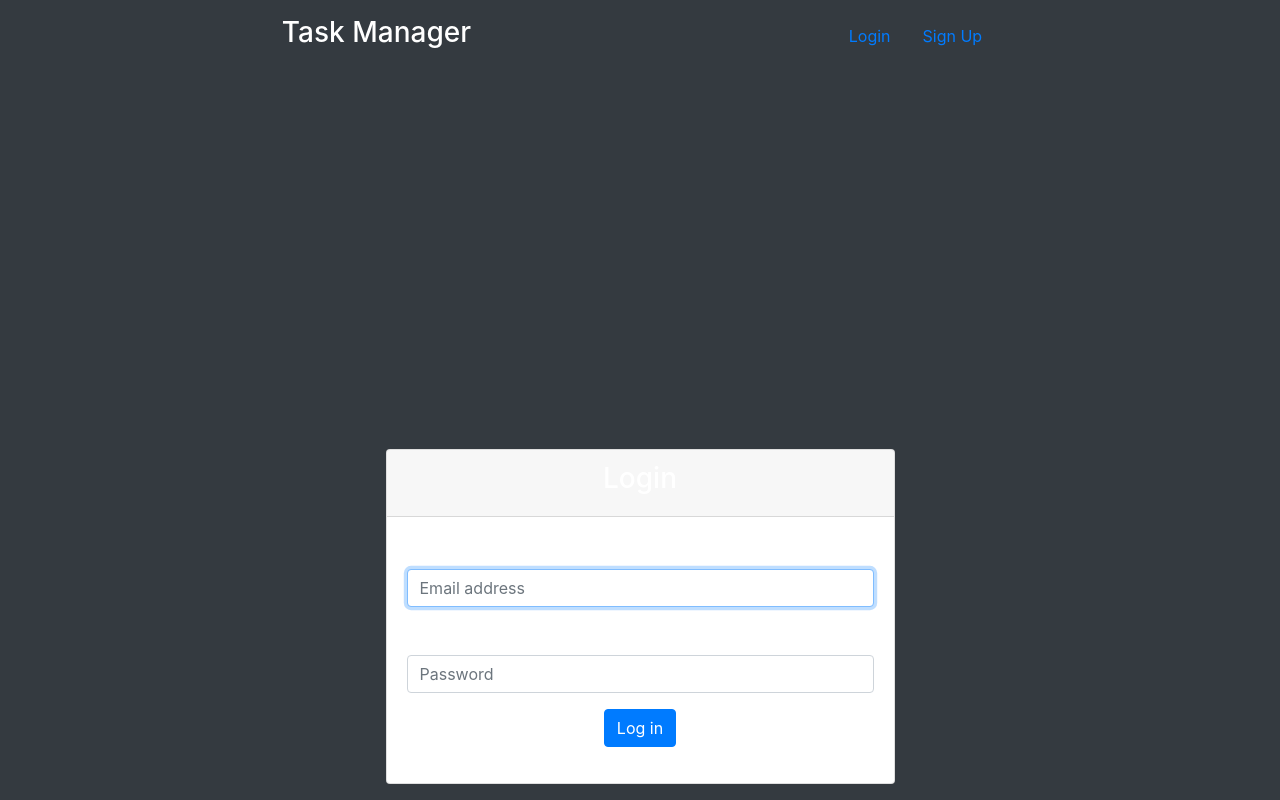
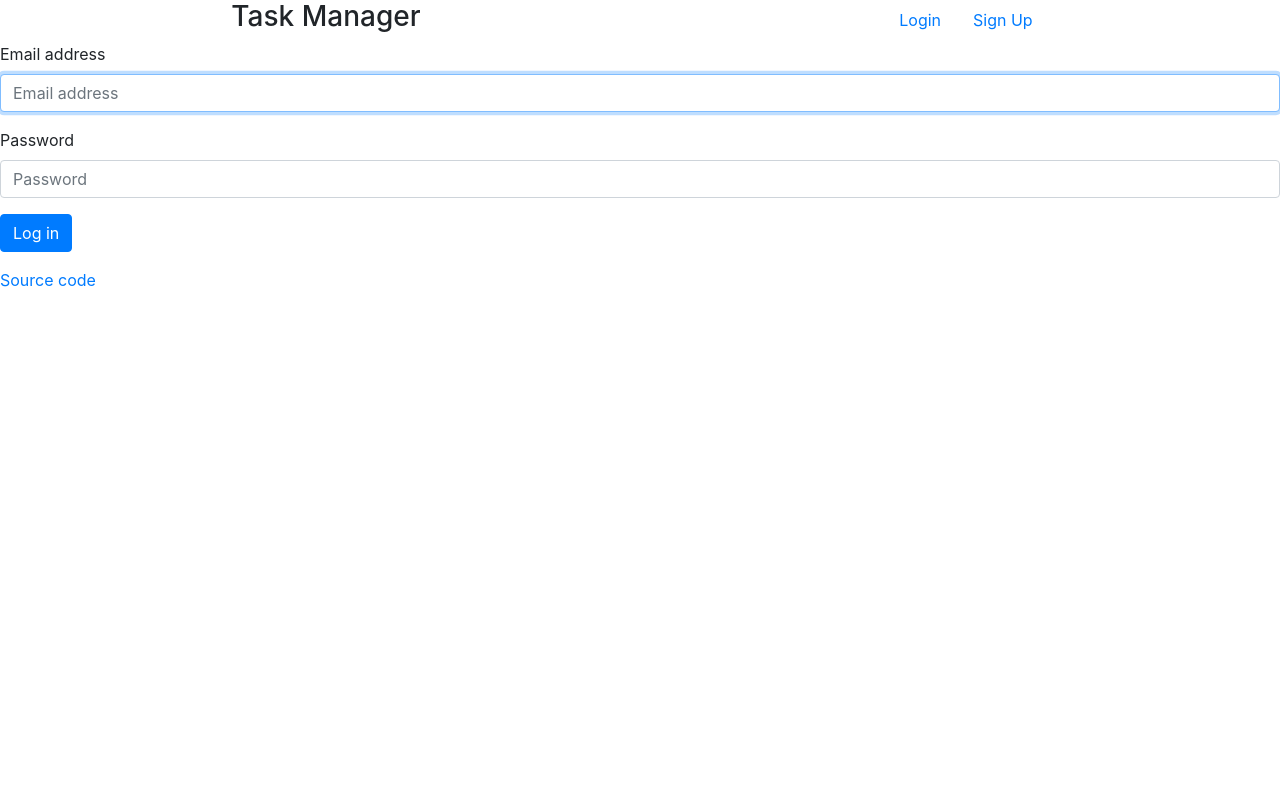
Before and after one commit to Uladzislau97/python-project-lvl4, a Django app: page /login/ in a window 1280 px wide. Run offline with Django 3.2, Linux system fonts and the light colour scheme; some libraries are stand-ins or nearby versions.

Commit message:
Refactor base view

```diff
--- a/templates/base.html
+++ b/templates/base.html
@@ -24,9 +24,7 @@
         <link rel="canonical" href="https://getbootstrap.com/docs/4.0/examples/cover/">
     </head>
 
-    <body class="text-center bg-dark text-white">
-        <div class="container">
-            <div class="cover-container d-flex h-100 p-3 mx-auto flex-column">
+    <body>
         <header class="masthead mb-auto">
             <div class="inner d-flex justify-content-around">
                 <h3 class="masthead-brand">Task Manager</h3>
@@ -45,7 +43,13 @@
 
         {% block title %}{% endblock %}
         {% block content %}{% endblock %}
+
+        <footer class="mastfoot mt-auto">
+            <div class="inner">
+                <p>
+                    <a href="https://github.com/Uladzislau97/python-project-lvl4" target="blank">Source code</a>
+                </p>
             </div>
-        </div>
+        </footer>
     </body>
 </html>
--- a/templates/registration/login.html
+++ b/templates/registration/login.html
@@ -2,22 +2,9 @@
 {% load bootstrap4 %}
 
 {% block content %}
-<div class="container">
-  <div class="row">
-    <div class="col-md-10 col-lg-6 offset-md-1 offset-lg-3">
-      <div class="card">
-        <div class="card-header">
-          <h3>Login</h3>
-        </div>
-        <div class="card-body">
-          <form action="{% url 'accounts:login' %}" method="post" class="form">
-            {% csrf_token %}
-            {% bootstrap_form form %}
-            {% bootstrap_button "Log in" %}
-          </form>
-        </div>
-      </div>
-    </div>
-  </div>
-</div>
+<form action="{% url 'accounts:login' %}" method="post" class="form">
+    {% csrf_token %}
+    {% bootstrap_form form %}
+    {% bootstrap_button "Log in" %}
+</form>
 {% endblock content %}
```
Also changed, not shown: templates/index.html (+2 -7 lines). Lines whose indentation alone changed are shown as unchanged.
